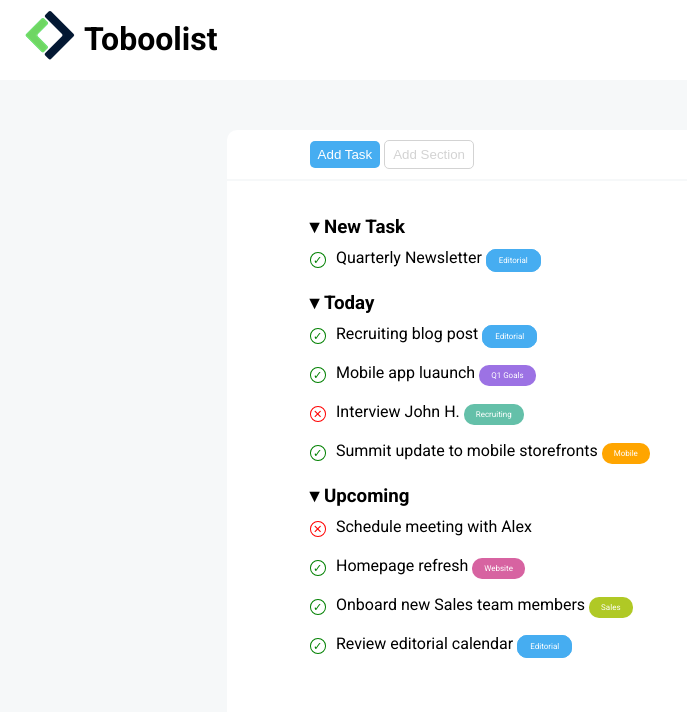
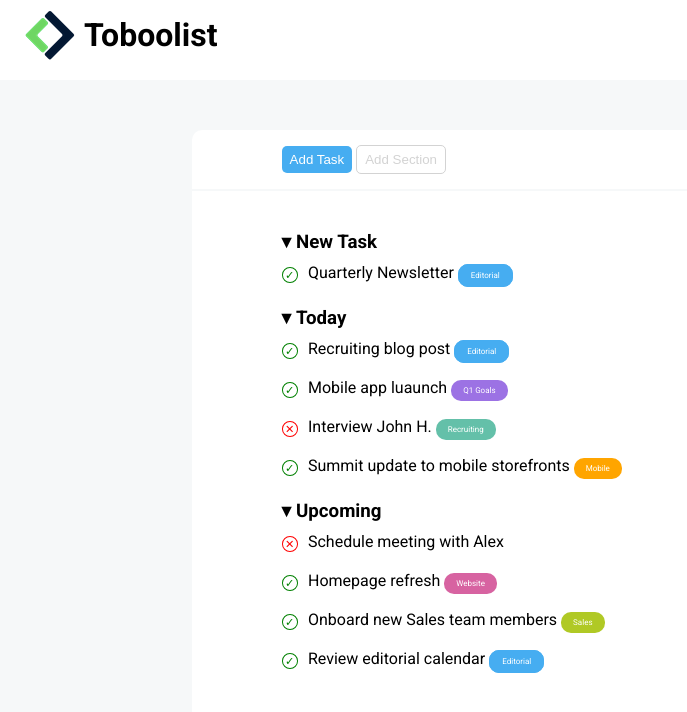
Before and after one commit to marcovittoriozacca/html-css-toboolist, a plain HTML site: page index.html in a window 1280 px wide. Shown: the whole page, without its empty margins (0-687 px from the left). Drawn offline with Linux system fonts and the light colour scheme.

Commit message:
Fixed minor stuff

```diff
--- a/assets/style.css
+++ b/assets/style.css
@@ -19,15 +19,16 @@ header{
 header img{
     padding: 10px 5px 10px 25px;
 }
-h1{
+
+h1, header img{
     display: inline-block;
-    vertical-align:20px;
+    vertical-align:middle;
 }
 
 /* light gray part */
 main{
     background-color: #F6F8F9;
-    padding: 50px;
+    padding-top: 50px;
     height: 100vh;
 }
 
@@ -44,7 +45,7 @@ main{
 .buttons, .sections{
     width: 80%;
     margin: 0 auto;
-    padding-block: 10px;
+    padding-block: 15px;
 }
 
 input[type=button]{
@@ -83,11 +84,15 @@ hr{
 
 h3{
     margin-bottom:10px;
+    width: fit-content;
 }
 /* add a pointer before the subtitle */
 h3::before{
     content:"▾";
     margin-right: 5px;
+}
+h3:hover{
+    cursor: pointer;
 }
 
 /* markers green and red */
@@ -96,6 +101,9 @@ h3::before{
     border-radius: 50%;
     padding: 0.5px 2.5px;
     margin-right: 10px;
+}
+.mark:hover{
+    cursor: pointer;
 }
 
 .check{
```
